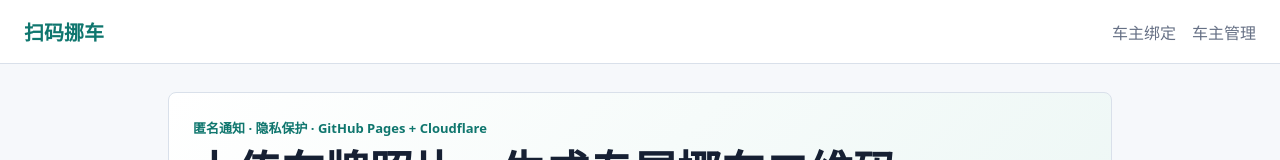
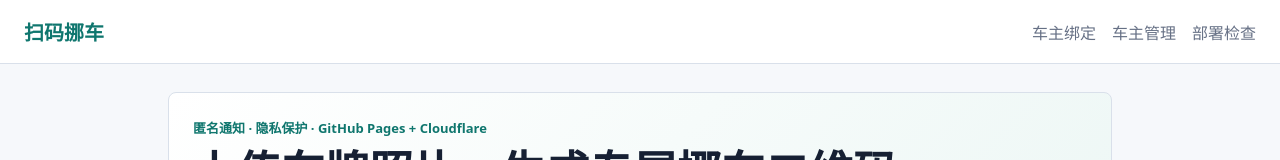
Before and after one commit to nanan910/move-car-mvp, a website: page public/index.html in a window 1280 px wide. Shown: the top 160 px of the page. Drawn offline with Linux system fonts and the light colour scheme.

Commit message:
Update public/index.html for deployment status page

```diff
--- a/public/index.html
+++ b/public/index.html
@@ -12,6 +12,7 @@
       <nav>
         <a href="./index.html">车主绑定</a>
         <a href="./owner.html">车主管理</a>
+        <a href="./setup.html">部署检查</a>
       </nav>
     </header>
 
```
